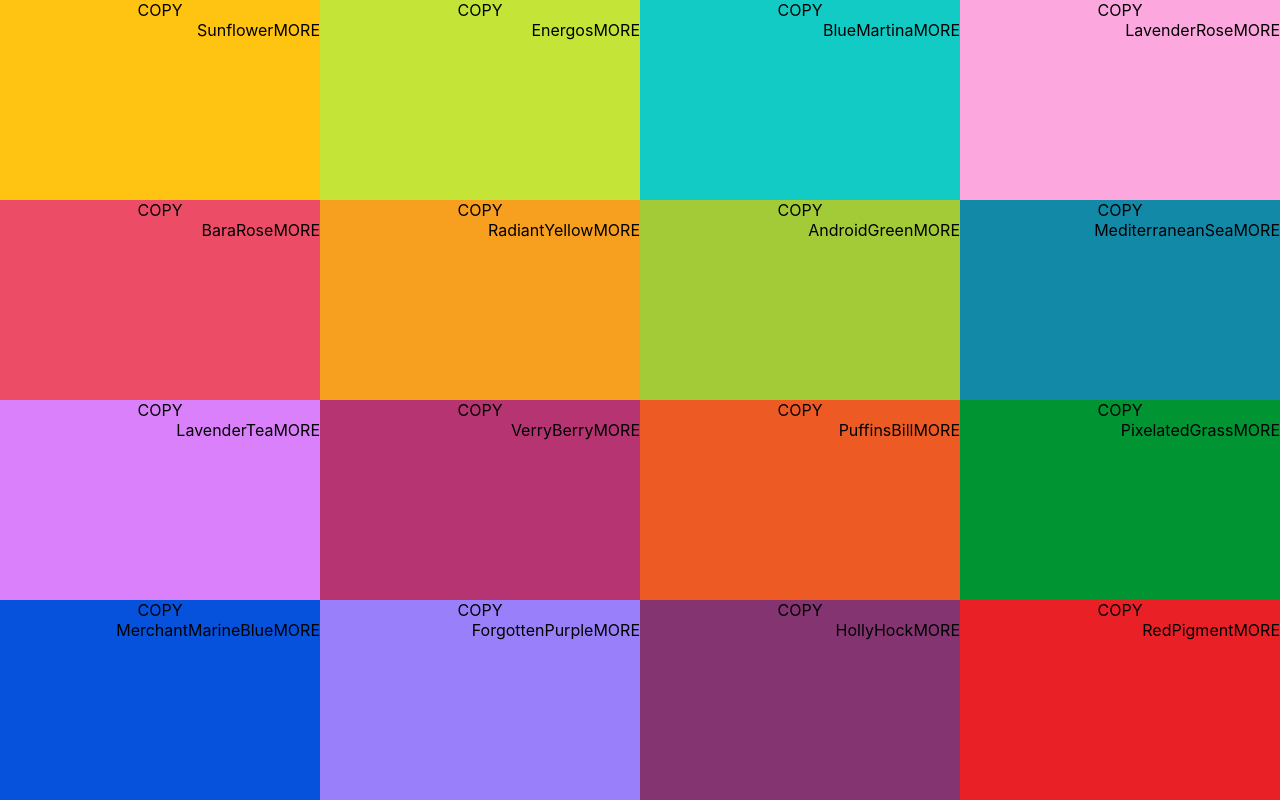
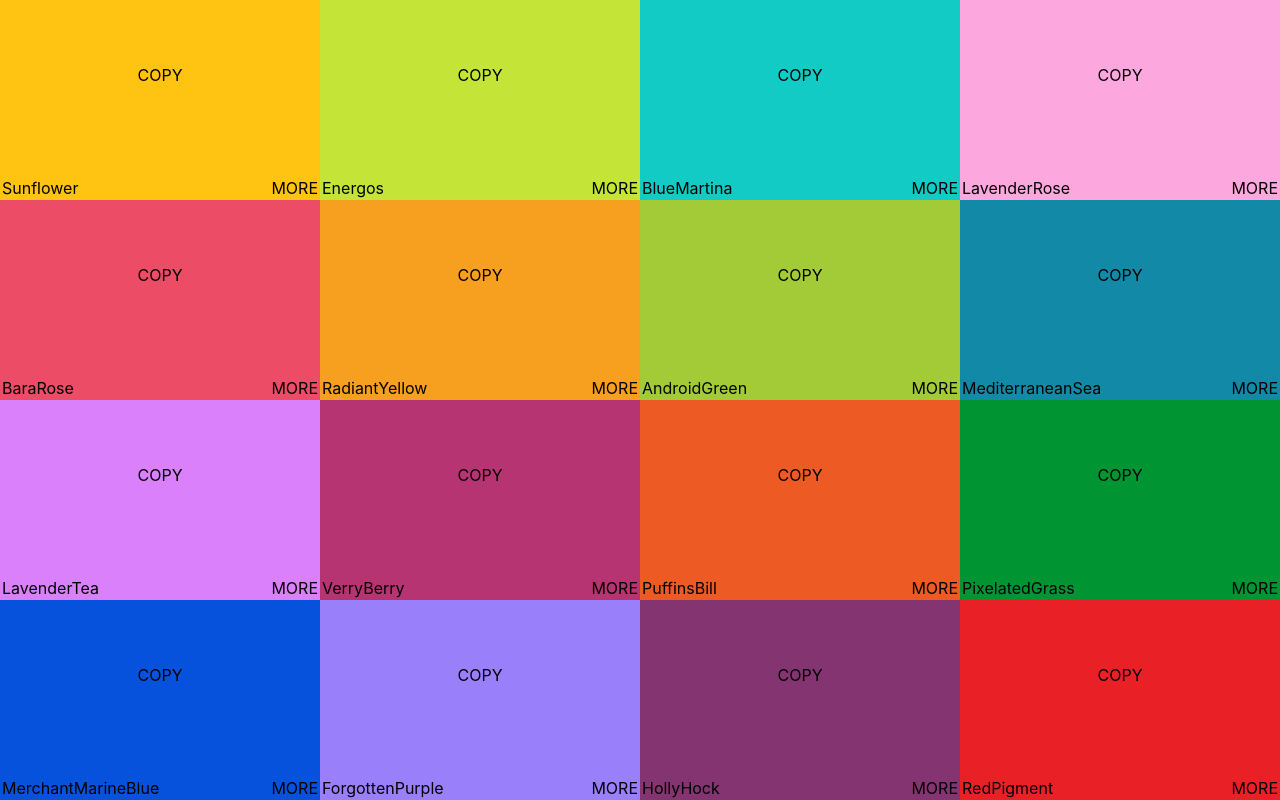
Before and after one commit to feelgeel/color-site, a React (Create React App) app: page / in a window 1280 px wide. Shown: the top 800 px of the page. Built offline with nearby package versions, Linux system fonts and the light colour scheme.

Commit message:
color box fix

```diff
--- a/src/ColorBox.jsx
+++ b/src/ColorBox.jsx
@@ -6,6 +6,8 @@ export default class ColorBox extends Component {
     // console.log(this.props.background);
     return (
       <div style={{backgroundColor:this.props.background.color}}  className='colorBox'>
+        <div className="empty-box">
+        </div>
         <div className="copy-box">
         <span>COPY</span>
         </div>
--- a/src/style/colorBox.css
+++ b/src/style/colorBox.css
@@ -1,23 +1,22 @@
 .colorBox{
-    /* /* display: flex; */
-    /* flex-direction: column;
-     justify-content: center; */
-  align-items: center;
+    display:flex;
+    flex-direction: column;
+    /* flex-grow: 1; */
+    /* align-items: center; */
+
     width: 25%;
     height: 25%;
     position: relative;
-    /* margin: 0 auto;
-    display: inline-block;
-    position: relative; */
     cursor: pointer;
 }
-.copy-box{
-
+.copy-box,.empty-box,.other-box{
+    height: 33.33%;
 
 }
+
 .other-box{
     display: flex;
     justify-content: space-between;
-justify-self: flex-end;
-
+align-items: flex-end;
+padding: 2px;
 }
```
